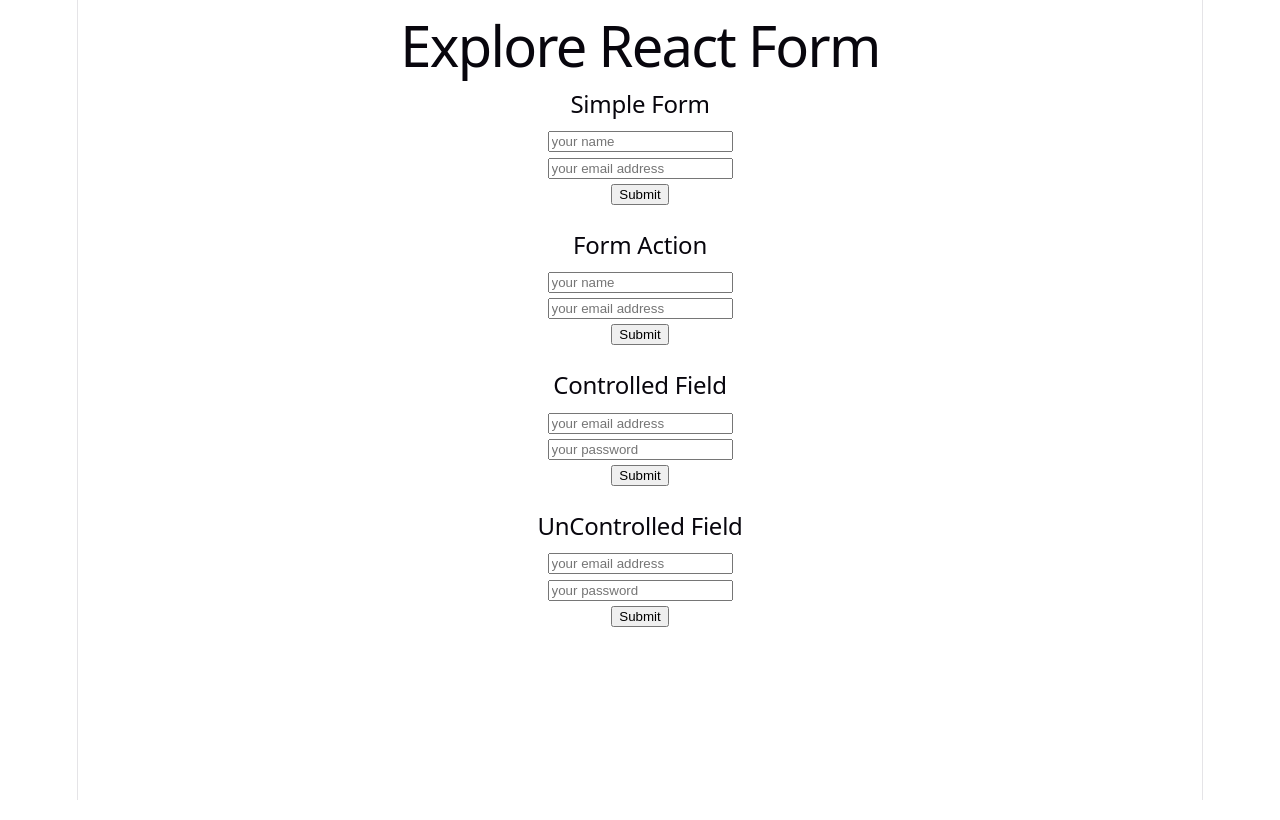
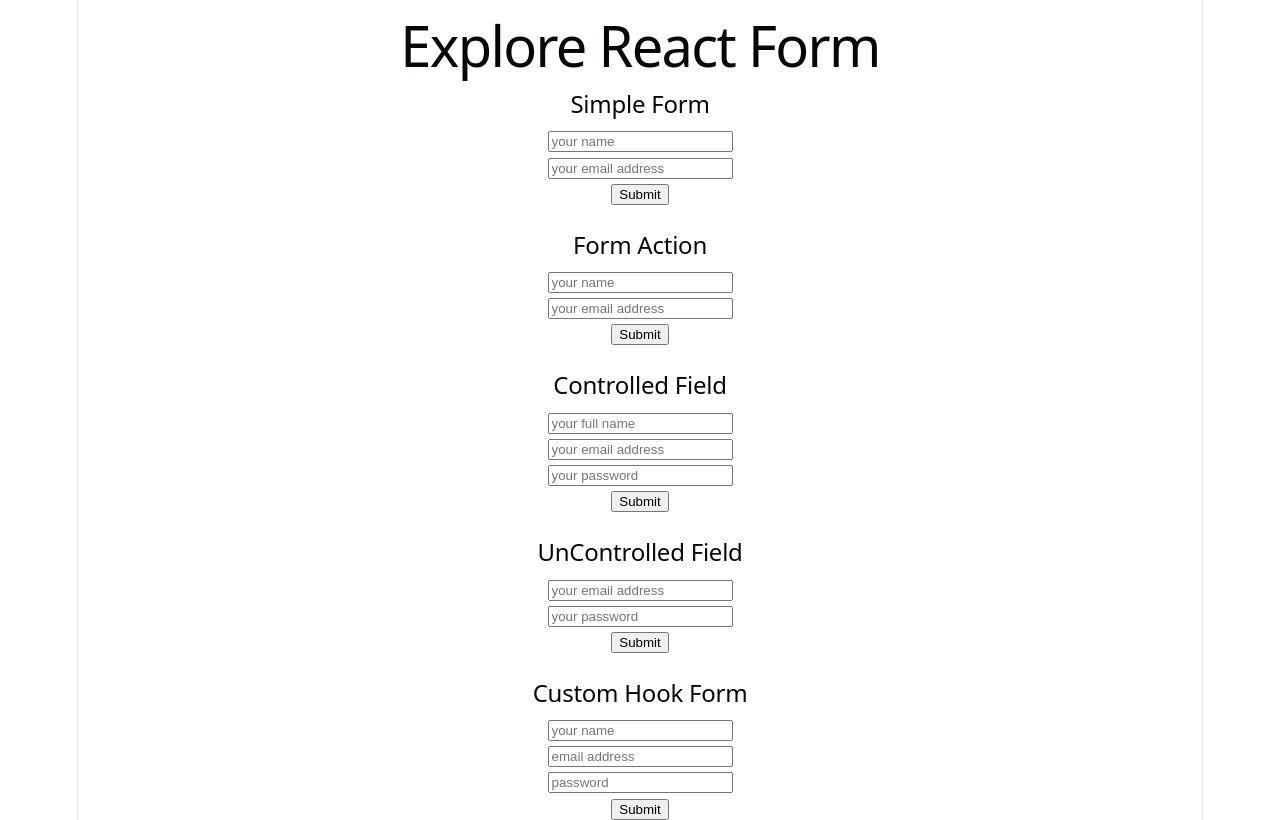
Before and after one commit to shafrinahamed0007/Mi7Mo38Explore-react-from, a React (Vite) app: page / in a window 1280 px wide. Built offline with nearby package versions, Linux system fonts and the light colour scheme.

Commit message:
use custom hook to reduce duplication of the code

```diff
--- a/src/App.jsx
+++ b/src/App.jsx
@@ -1,6 +1,7 @@
 import "./App.css";
 import ControlledFiled from "./components/ControlledField/ControlledFiled";
 import FormAction from "./components/FormAction/FormAction";
+import HookForm from "./components/HookForm/HookForm";
 import SimpleForm from "./components/SimpleForm/SimpleForm";
 import UnControlledField from "./components/UnControlledField/UnControlledField";
 
@@ -15,6 +16,8 @@
       <ControlledFiled />
       <br />
       <UnControlledField />
+      <br />
+      <HookForm />
     </>
   );
 }
--- a/src/components/ControlledField/ControlledFiled.jsx
+++ b/src/components/ControlledField/ControlledFiled.jsx
@@ -1,21 +1,32 @@
 import { useState } from "react";
 
 const ControlledFiled = () => {
+  const [name, setName] = useState("");
   const [password, setPassword] = useState("");
+  const [email, setEmail] = useState("");
   const [error, setError] = useState("");
   const handleSubmit = (e) => {
     e.preventDefault();
-  };
-
-  const handlePasswordOnChange = (e) => {
-    // console.log(e.target.value)
+    e.preventDefault();
+    console.log(name, email, password);
     setPassword(e.target.value);
-
     if (password.length < 6) {
       setError("Password must me 6 character or more");
     } else {
       setError("");
     }
+  };
+
+  const handlePasswordOnChange = (e) => {
+    console.log(e.target.value);
+  };
+
+  const handleEmailChange = (e) => {
+    setEmail(e.target.value);
+  };
+
+  const hanldeNameChange = (e) => {
+    setName(e.target.value);
   };
 
   return (
@@ -24,9 +35,18 @@
 
       <form onSubmit={handleSubmit}>
         <input
+          type="text"
+          defaultValue={name}
+          name="name"
+          placeholder="your full name"
+          onChange={hanldeNameChange}
+        />
+        <br />
+        <input
           type="email"
           name="email"
-          id=""
+          onChange={handleEmailChange}
+          defaultValue={email}
           placeholder="your email address"
           required
         />
@@ -38,7 +58,6 @@
           defaultValue={password}
           placeholder="your password"
           required
-          id=""
         />
         <br />
         <input type="submit" value="Submit" />
--- /dev/null
+++ b/src/components/HookForm/HookForm.jsx
@@ -0,0 +1,37 @@
+import useInputField from "../../hooks/useInputField";
+
+const HookForm = () => {
+  const [name, nameOnChange] = useInputField("");
+  const [email, emailOnChange] = useInputField("");
+  const [password, passwordOnChange] = useInputField("");
+  const handleSubmit = (e) => {
+    e.preventDefault();
+    console.log("Submit", name, email, password);
+  };
+  return (
+    <div>
+      <h2>Custom Hook Form</h2>
+      <form onSubmit={handleSubmit}>
+        <input
+          type="text"
+          placeholder="your name"
+          defaultValue={name}
+          onChange={nameOnChange}
+        />
+        <br />
+        <input
+          type="email"
+          onChange={emailOnChange}
+          defaultValue={email}
+          placeholder="email address"
+        />
+        <br />
+        <input type="password" onChange={passwordOnChange} defaultValue={password} placeholder="password" />
+        <br />
+        <input type="submit" value="Submit" />
+      </form>
+    </div>
+  );
+};
+
+export default HookForm;
--- /dev/null
+++ b/src/hooks/useInputField.jsx
@@ -0,0 +1,13 @@
+import { useState } from "react";
+
+const useInputField = (defaultValue) => {
+  const [fieldValue, setFieldValue] = useState(defaultValue);
+
+  const handleFieldOnChange = (e) => {
+    setFieldValue(e.target.value);
+  };
+
+  return [fieldValue, handleFieldOnChange  ];
+};
+
+export default useInputField;
```
